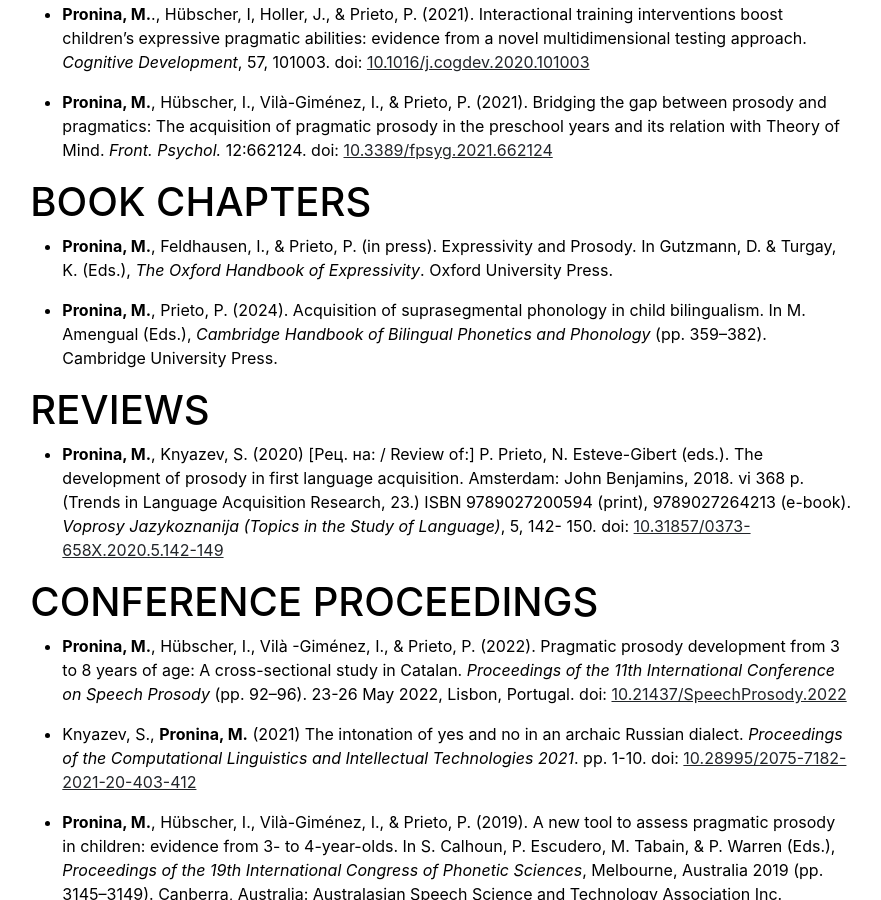
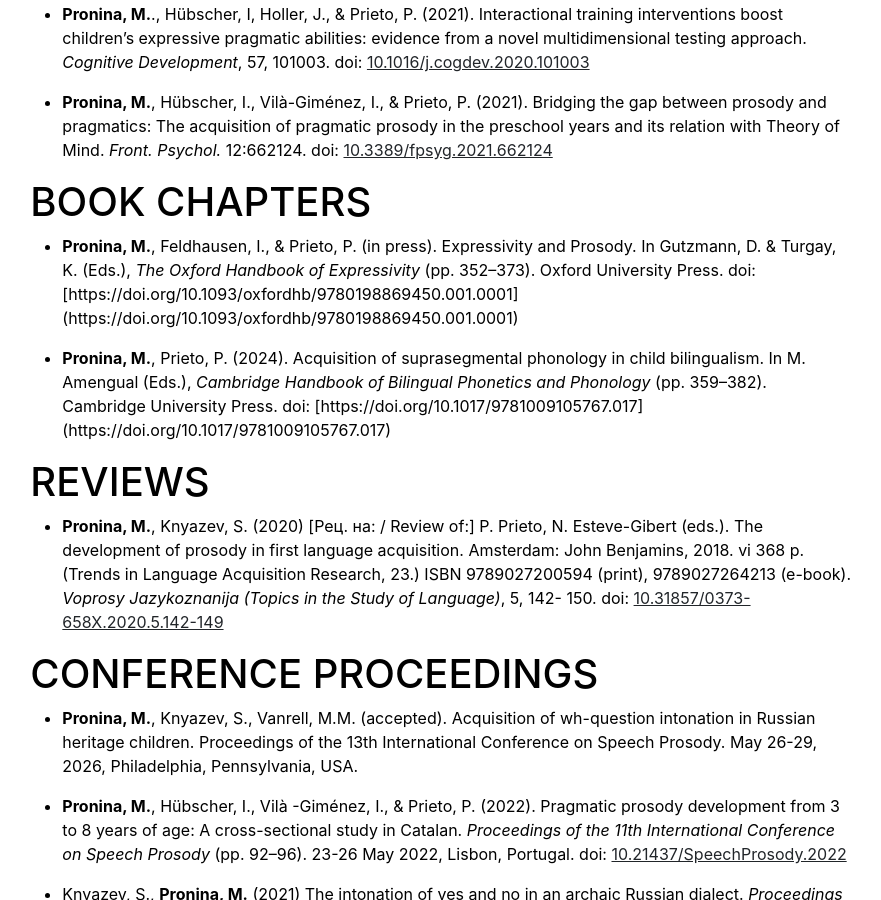
Before and after one commit to mariia-pronina/mariia-pronina.github.io, a Jekyll site: the page built from publications.md, in a window 1280 px wide and 900 px high, scrolled down 907 px. Shown: the whole window, without its empty margins (199-1080 px from the left). Built offline with Jekyll 4.4.1, drawn with Linux system fonts in a browser that asks for light colours.

Commit message:
Update publications.md

```diff
--- a/publications.md
+++ b/publications.md
@@ -31,9 +31,9 @@ vowels: three Russian dialects. _Russian Linguistics_, 48:10. doi: [10.1007/s111
 # BOOK CHAPTERS
 
 
-- **Pronina, M.**, Feldhausen, I., & Prieto, P. (in press). Expressivity and Prosody. In Gutzmann, D. & Turgay, K. (Eds.), _The Oxford Handbook of Expressivity_. Oxford University Press.
+- **Pronina, M.**, Feldhausen, I., & Prieto, P. (in press). Expressivity and Prosody. In Gutzmann, D. & Turgay, K. (Eds.), _The Oxford Handbook of Expressivity_ (pp. 352–373). Oxford University Press. doi: [https://doi.org/10.1093/oxfordhb/9780198869450.001.0001] (https://doi.org/10.1093/oxfordhb/9780198869450.001.0001)
 
-- **Pronina, M.**, Prieto, P. (2024). Acquisition of suprasegmental phonology in child bilingualism. In M. Amengual (Eds.), _Cambridge Handbook of Bilingual Phonetics and Phonology_ (pp. 359–382). Cambridge University Press.
+- **Pronina, M.**, Prieto, P. (2024). Acquisition of suprasegmental phonology in child bilingualism. In M. Amengual (Eds.), _Cambridge Handbook of Bilingual Phonetics and Phonology_ (pp. 359–382). Cambridge University Press. doi: [https://doi.org/10.1017/9781009105767.017] (https://doi.org/10.1017/9781009105767.017)
 
 
 # REVIEWS
@@ -43,6 +43,8 @@ vowels: three Russian dialects. _Russian Linguistics_, 48:10. doi: [10.1007/s111
 
 
 # CONFERENCE PROCEEDINGS
+- **Pronina, M.**, Knyazev, S., Vanrell, M.M. (accepted). Acquisition of wh-question intonation in Russian heritage children. Proceedings of the 13th International Conference on Speech Prosody. May 26-29, 2026, Philadelphia, Pennsylvania, USA.
+
 - **Pronina, M.**, Hübscher, I., Vilà -Giménez, I., & Prieto, P. (2022). Pragmatic prosody development from 3 to 8 years of age: A cross-sectional study in Catalan. _Proceedings of the 11th International Conference on Speech Prosody_ (pp. 92–96). 23-26 May 2022, Lisbon, Portugal. doi: [10.21437/SpeechProsody.2022](https://www.isca-archive.org/speechprosody_2022/pronina22_speechprosody.html#)
 
 - Knyazev, S., **Pronina, M.** (2021) The intonation of yes and no in an archaic Russian dialect. _Proceedings of the Computational Linguistics and Intellectual Technologies 2021_. pp. 1-10. doi: [10.28995/2075-7182-2021-20-403-412](https://www.researchgate.net/publication/355216165_The_intonation_of_yes_and_no_in_an_archaic_Russian_dialect)
```
